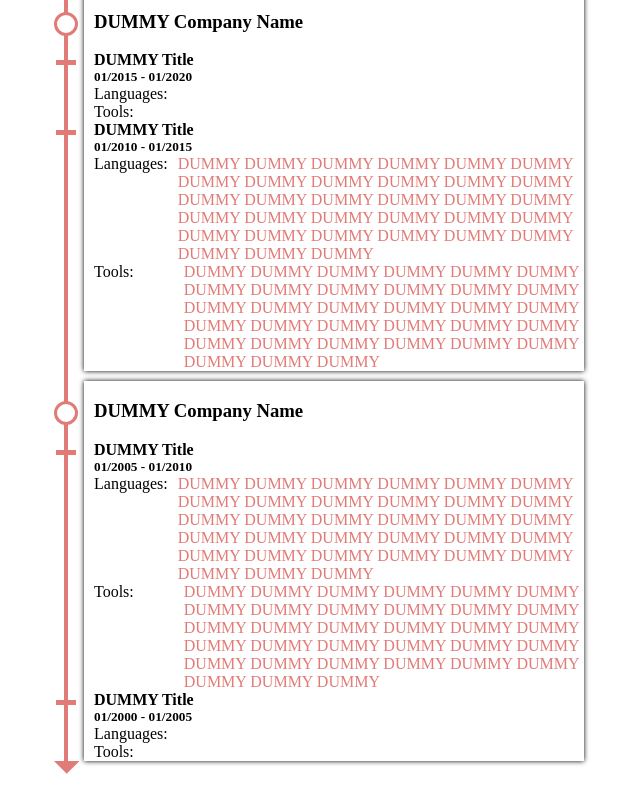
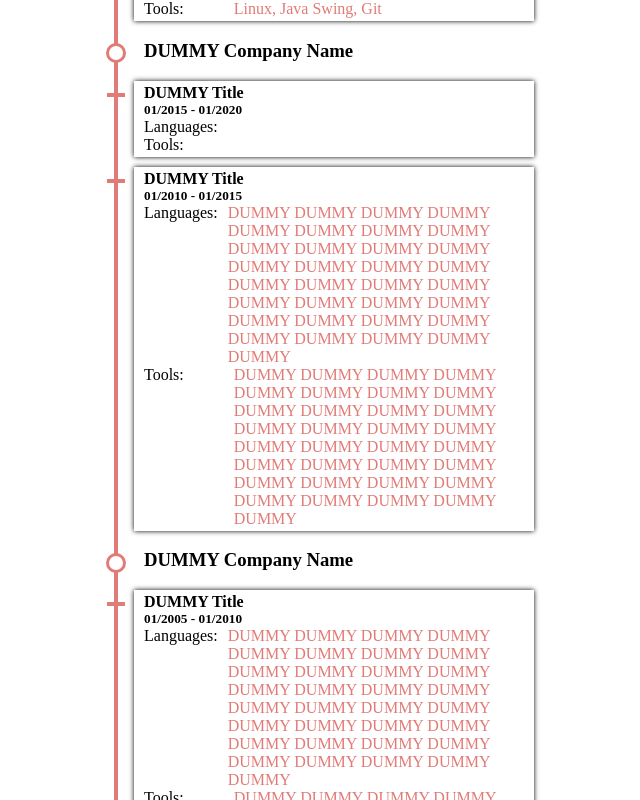
Before and after one commit to jmkaufman/Portfolio, a React (Create React App) app in the folder client/: page / in a window 1280 px wide. Shown: the part 500-1300 px from the top of the page, without its empty margins (306-946 px from the left). Built offline with nearby package versions, Linux system fonts and the light colour scheme; the HTML template or start-up script is replaced by a standard one.

Commit message:
Better organized the work history timeline.

```diff
--- a/client/src/WorkHistory.js
+++ b/client/src/WorkHistory.js
@@ -24,8 +24,8 @@ function WorkHistory() {
   }
 
   return (
-    <div className='workhistory'>
-      <h2>WorkHistory</h2>
+    <div className='work-history'>
+      <h2>Professional Experience</h2>
       <div className='triangle'/>
       <div>{!data ? 'Loading...' : createWorkHistory()}</div>
       <div className='triangle'/>
--- a/client/src/WorkHistoryBlock.js
+++ b/client/src/WorkHistoryBlock.js
@@ -9,9 +9,9 @@ function WorkHistoryBlock(props) {
       let infoBlock = [];
 
       infoBlock.push(
-      <div key={id++}>
+      <div className='project' key={id++}>
         <div className='line'/>
-        <div>
+        <div className='content'>
           <h4>{projects.title}</h4>
           <h5>{projects.startDate} - {projects.endDate}</h5>
           <div className='info'>
@@ -33,12 +33,10 @@ function WorkHistoryBlock(props) {
   };
 
   return (
-    <div className='history-block-wrapper'>
-      <div className='history-block'>
-        <div className='circle'/>
-        <h3>{props.entry.companyName}</h3>
-        <div>{organizeProjects()}</div>
-      </div>
+    <div className='history-block'>
+      <div className='circle'/>
+      <h3>{props.entry.companyName}</h3>
+      <div>{organizeProjects()}</div>
     </div>
   );
 }
--- a/client/src/stylesheets/Block.css
+++ b/client/src/stylesheets/Block.css
@@ -1,28 +1,21 @@
-.workhistory{
-  margin: 0px auto 10px;
-  width: 500px;
+.work-history{
+  margin: auto;
+  width: 400px;
   position: relative;
   display: flex;
   flex-direction: column;
 }
 
-.history-block-wrapper{
-  margin: 0px auto 10px;
-  width: 500px;
+.history-block{
   position: relative;
   display: flex;
   flex-direction: column;
+
+  overflow-wrap: break-word;
+  text-align: left;
 }
 
-.history-block-wrapper:last-child{
-  margin: 0px auto 0;
-  width: 500px;
-  position: relative;
-  display: flex;
-  flex-direction: column;
-}
-
-.history-block-wrapper::after {
+.history-block::after {
   background-color: #e17b77;
   content: '';
   position: absolute;
@@ -31,7 +24,7 @@
   height: 105%;
 }
 
-.history-block-wrapper:last-child::after {
+.history-block:last-child::after {
   background-color: #e17b77;
   content: '';
   position: absolute;
@@ -40,12 +33,23 @@
   height: 100%;
 }
 
-.history-block {
+.history-block .content {
+  box-shadow: 0 0 5px #000;
   padding-left: 10px;
-  position: relative;
-  overflow-wrap: break-word;
-  text-align: left;
-  box-shadow: 0 0 5px #000;
+  padding-top: 3px;
+  padding-bottom: 3px;
+}
+
+.history-block .project {
+  margin: 0px auto 10px;
+}
+
+.history-block .project:last-child {
+  margin: 0px auto 0px;
+}
+
+.history-block h3 {
+  padding-left: 10px;
 }
 
 .history-block h4 {
@@ -54,6 +58,104 @@
 
 .history-block h5 {
   margin: 0%;
+}
+
+.history-block .info {
+  margin: 0%;
+  display: flex;
+  flex-direction: row;
+  flex-wrap: nowrap;
+}
+
+.history-block .info p {
+  margin: 0%;
+}
+
+.history-block .info .languages {
+  margin-left: 10px;
+  color:#e17b77;
+}
+
+.history-block .info .tools {
+  margin-left: 50px;
+  color:#e17b77;
+}
+
+.history-block .circle {
+  position: relative;
+  top: 22px;
+  left: -28px;
+  width: 10%;
+  z-index: 100;
+}
+
+.history-block .circle:before {
+  content: '';
+  position:absolute;
+  background-color: #fff;
+  border: 3px solid #e17b77;
+  width: 14px;
+  height: 14px;
+
+  -webkit-border-radius: 50%;
+  -ms-border-radius: 50%;
+  border-radius: 50%;
+}
+
+.history-block .line {
+  top: 12px;
+  left: -27px;
+  width:100%;
+  position:relative;
+}
+
+.history-block .line:before {
+  content:'';
+  position:absolute;
+  padding-bottom:1%;
+  top:0; left:0;
+  width:4.5%; height:25%;
+  background : #e17b77;
+}
+
+.work-history .triangle {
+  left: -30.1px;
+  width:6%;
+  padding-bottom:4.26%; /* = width / 1.41 */
+  position:relative;
+  overflow:hidden;
+}
+
+.work-history .triangle:before{
+  content:'';
+  position:absolute;
+  top:0; left:0;
+  width:100%; height:100%;
+  background : #e17b77;
+
+  -webkit-transform-origin:0 100%;
+  -ms-transform-origin:0 100%;
+  transform-origin:0 100%;
+
+  -webkit-transform: rotate(45deg);
+  -ms-transform: rotate(45deg);
+  transform: rotate(45deg);
+}
+
+.work-history .triangle:last-child:before{
+  content:'';
+  position:absolute;
+  top:0; left:0;
+  width:100%; height:100%;
+  background : #e17b77;
+
+  -webkit-transform-origin:0 0;
+  -ms-transform-origin:0 0;
+  transform-origin:0 0;
+
+  -webkit-transform: rotate(-45deg);
+  -ms-transform: rotate(-45deg);
+  transform: rotate(-45deg);
 }
 
 .project-block {
@@ -70,101 +172,3 @@
   flex-wrap: wrap-reverse;
   margin: 0px 20vw;
 }
-
-.circle {
-  position: relative;
-  top: 20px;
-  left: -40px;
-  width: 10%;
-  z-index: 100;
-}
-
-.circle:before {
-  content: '';
-  position:absolute;
-  background-color: #fff;
-  border: 3px solid #e17b77;
-  width: 18px;
-  height: 18px;
-
-  -webkit-border-radius: 50%;
-  -ms-border-radius: 50%;
-  border-radius: 50%;
-}
-
-.line {
-  top: 9px;
-  left: -37.8px;
-  width:100%;
-  position:relative;
-}
-
-.line:before {
-  content:'';
-  position:absolute;
-  padding-bottom:1%;
-  top:0; left:0;
-  width:4%; height:25%;
-  background : #e17b77;
-}
-
-.triangle {
-  left: -30.1px;
-  width:5%;
-  padding-bottom:3.55%; /* = width / 1.41 */
-  position:relative;
-  overflow:hidden;
-}
-
-.triangle:before{
-  content:'';
-  position:absolute;
-  top:0; left:0;
-  width:100%; height:100%;
-  background : #e17b77;
-
-  -webkit-transform-origin:0 100%;
-  -ms-transform-origin:0 100%;
-  transform-origin:0 100%;
-
-  -webkit-transform: rotate(45deg);
-  -ms-transform: rotate(45deg);
-  transform: rotate(45deg);
-}
-
-.triangle:last-child:before{
-  content:'';
-  position:absolute;
-  top:0; left:0;
-  width:100%; height:100%;
-  background : #e17b77;
-
-  -webkit-transform-origin:0 0;
-  -ms-transform-origin:0 0;
-  transform-origin:0 0;
-
-  -webkit-transform: rotate(-45deg);
-  -ms-transform: rotate(-45deg);
-  transform: rotate(-45deg);
-}
-
-.info {
-  margin: 0%;
-  display: flex;
-  flex-direction: row;
-  flex-wrap: nowrap;
-}
-
-.info p {
-  margin: 0%;
-}
-
-.info .languages {
-  margin-left: 10px;
-  color:#e17b77;
-}
-
-.info .tools {
-  margin-left: 50px;
-  color:#e17b77;
-}
```
